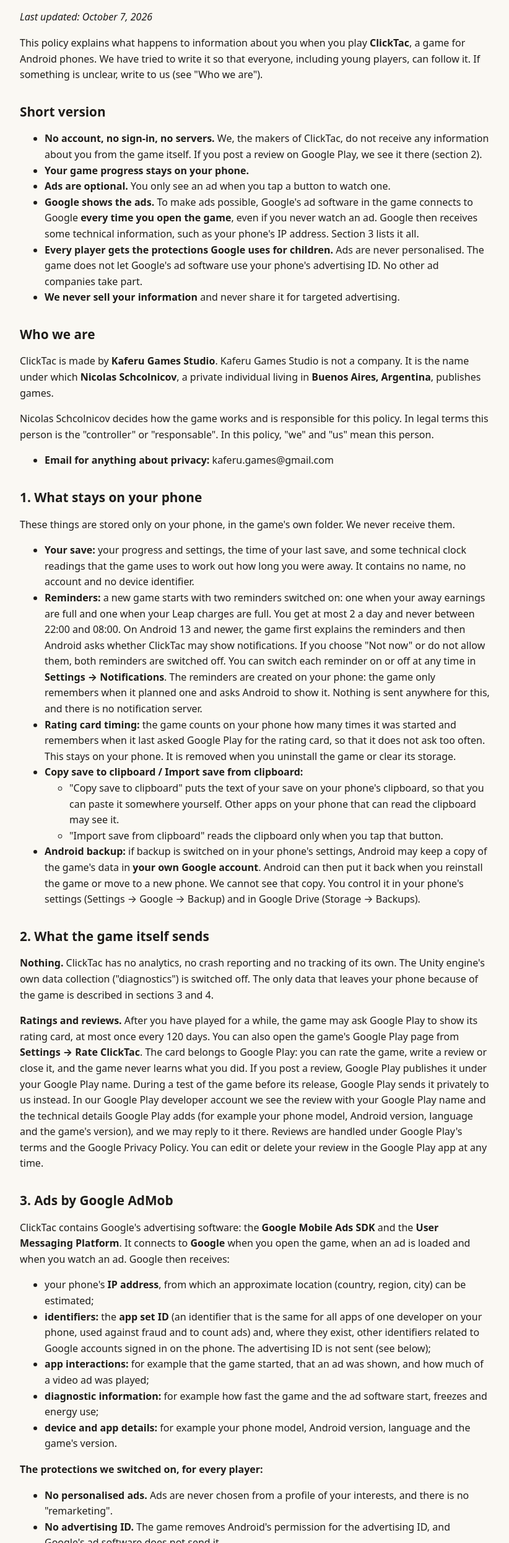
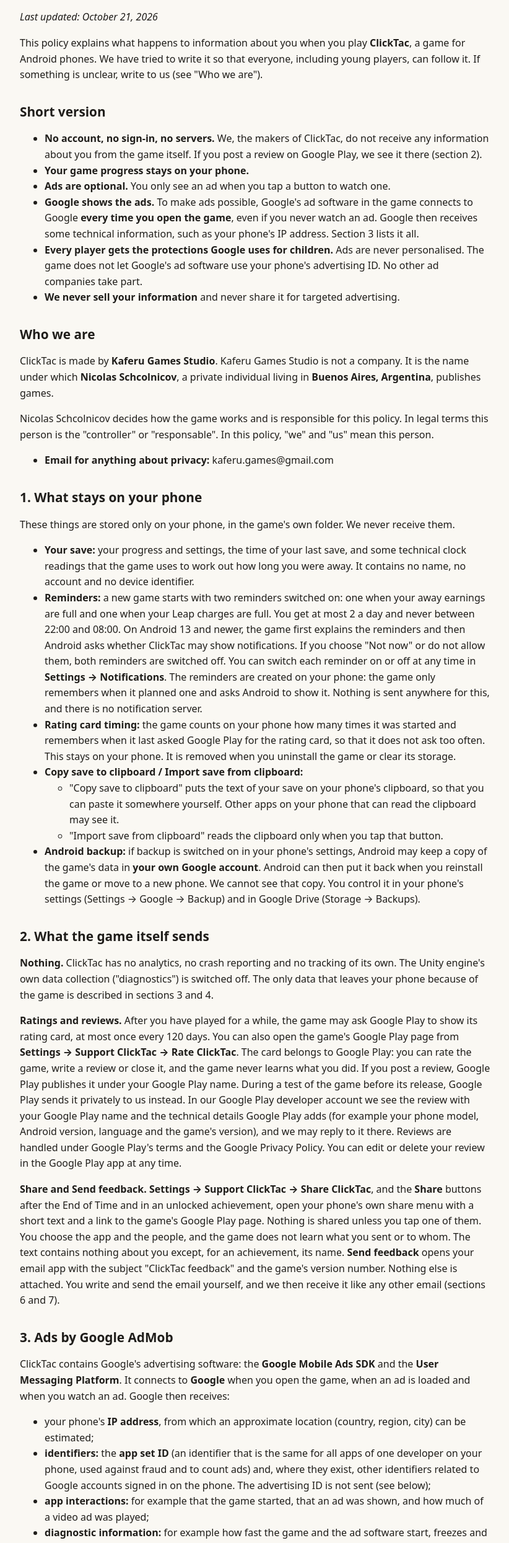
Before and after one commit to kaferu-games/kaferu-games.github.io, a plain HTML site: page privacy.html in a window 1280 px wide. Shown: the part 71-2560 px from the top of the page at 62% size, without its empty margins (228-1050 px from the left). Drawn offline with Linux system fonts and the light colour scheme.

Commit message:
ClickTac privacy policy: Share and Send feedback (Settings → Support ClickTac)

```diff
--- a/privacy.html
+++ b/privacy.html
@@ -20,7 +20,7 @@
 <body>
 <main>
 <h1>ClickTac Privacy Policy</h1>
-<p><em>Last updated: October 7, 2026</em></p>
+<p><em>Last updated: October 21, 2026</em></p>
 <p>This policy explains what happens to information about you when you play <strong>ClickTac</strong>, a game for Android phones. We have tried to write it so that everyone, including young players, can follow it. If something is unclear, write to us (see &quot;Who we are&quot;).</p>
 <h2>Short version</h2>
 <ul>
@@ -53,7 +53,8 @@
 </ul>
 <h2>2. What the game itself sends</h2>
 <p><strong>Nothing.</strong> ClickTac has no analytics, no crash reporting and no tracking of its own. The Unity engine&#x27;s own data collection (&quot;diagnostics&quot;) is switched off. The only data that leaves your phone because of the game is described in sections 3 and 4.</p>
-<p><strong>Ratings and reviews.</strong> After you have played for a while, the game may ask Google Play to show its rating card, at most once every 120 days. You can also open the game&#x27;s Google Play page from <strong>Settings → Rate ClickTac</strong>. The card belongs to Google Play: you can rate the game, write a review or close it, and the game never learns what you did. If you post a review, Google Play publishes it under your Google Play name. During a test of the game before its release, Google Play sends it privately to us instead. In our Google Play developer account we see the review with your Google Play name and the technical details Google Play adds (for example your phone model, Android version, language and the game&#x27;s version), and we may reply to it there. Reviews are handled under Google Play&#x27;s terms and the Google Privacy Policy. You can edit or delete your review in the Google Play app at any time.</p>
+<p><strong>Ratings and reviews.</strong> After you have played for a while, the game may ask Google Play to show its rating card, at most once every 120 days. You can also open the game&#x27;s Google Play page from <strong>Settings → Support ClickTac → Rate ClickTac</strong>. The card belongs to Google Play: you can rate the game, write a review or close it, and the game never learns what you did. If you post a review, Google Play publishes it under your Google Play name. During a test of the game before its release, Google Play sends it privately to us instead. In our Google Play developer account we see the review with your Google Play name and the technical details Google Play adds (for example your phone model, Android version, language and the game&#x27;s version), and we may reply to it there. Reviews are handled under Google Play&#x27;s terms and the Google Privacy Policy. You can edit or delete your review in the Google Play app at any time.</p>
+<p><strong>Share and Send feedback.</strong> <strong>Settings → Support ClickTac → Share ClickTac</strong>, and the <strong>Share</strong> buttons after the End of Time and in an unlocked achievement, open your phone&#x27;s own share menu with a short text and a link to the game&#x27;s Google Play page. Nothing is shared unless you tap one of them. You choose the app and the people, and the game does not learn what you sent or to whom. The text contains nothing about you except, for an achievement, its name. <strong>Send feedback</strong> opens your email app with the subject &quot;ClickTac feedback&quot; and the game&#x27;s version number. Nothing else is attached. You write and send the email yourself, and we then receive it like any other email (sections 6 and 7).</p>
 <h2>3. Ads by Google AdMob</h2>
 <p>ClickTac contains Google&#x27;s advertising software: the <strong>Google Mobile Ads SDK</strong> and the <strong>User Messaging Platform</strong>. It connects to <strong>Google</strong> when you open the game, when an ad is loaded and when you watch an ad. Google then receives:</p>
 <ul>
@@ -133,7 +134,7 @@
 <h2>10. Children and teenagers</h2>
 <ul>
 <li>ClickTac is meant for players <strong>13 and older</strong>. It is not made for children under 13.</li>
-<li>Even so, the game gives <strong>every</strong> player the protections that Google uses for children (section 3). It never asks for your age, name or email, and it has no chat and no way to share anything with other players.</li>
+<li>Even so, the game gives <strong>every</strong> player the protections that Google uses for children (section 3). It never asks for your age, name or email, and it has no chat and no way for players to contact each other inside the game. The Share buttons only open your phone&#x27;s own share menu with a link to the game (section 2).</li>
 <li><strong>United States (COPPA):</strong> the only information collected is the technical information in section 3, such as the IP address and the app set ID. It is used only to show non-personalised ads, to limit how often an ad repeats, to keep the service secure and to prevent fraud. It is not used to contact anyone, to build a profile or for behavioural advertising.</li>
 <li>If you are a parent or guardian and have a question, or believe your child under 13 played the game, write to us. We will explain how to remove the game&#x27;s data from the phone and how to ask Google about advertising data.</li>
 </ul>
```
